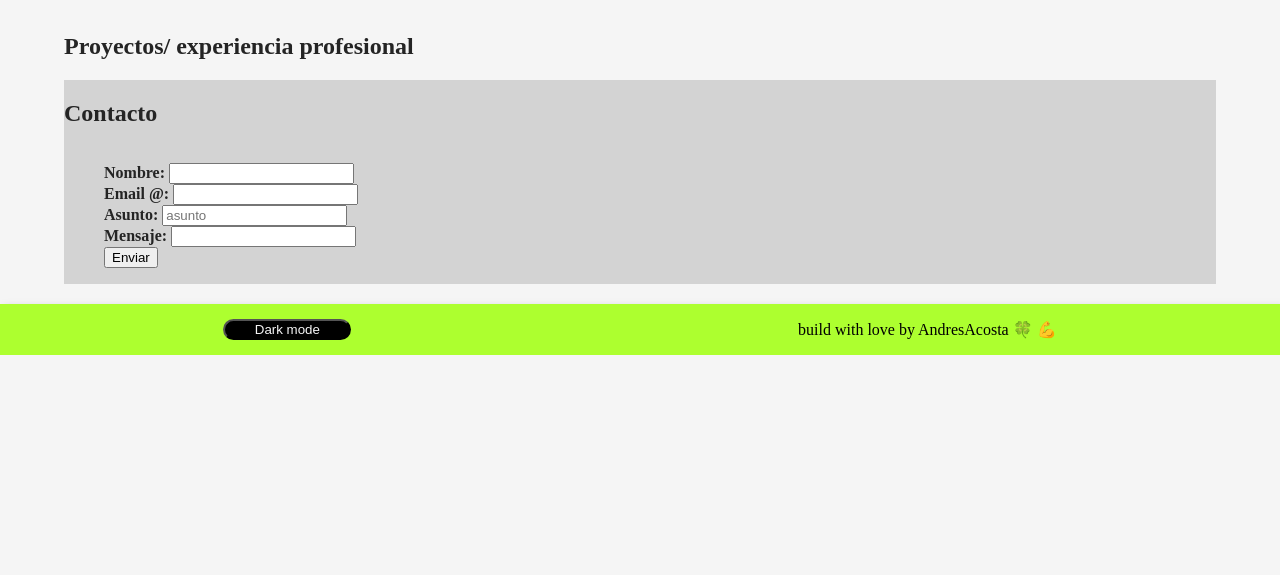
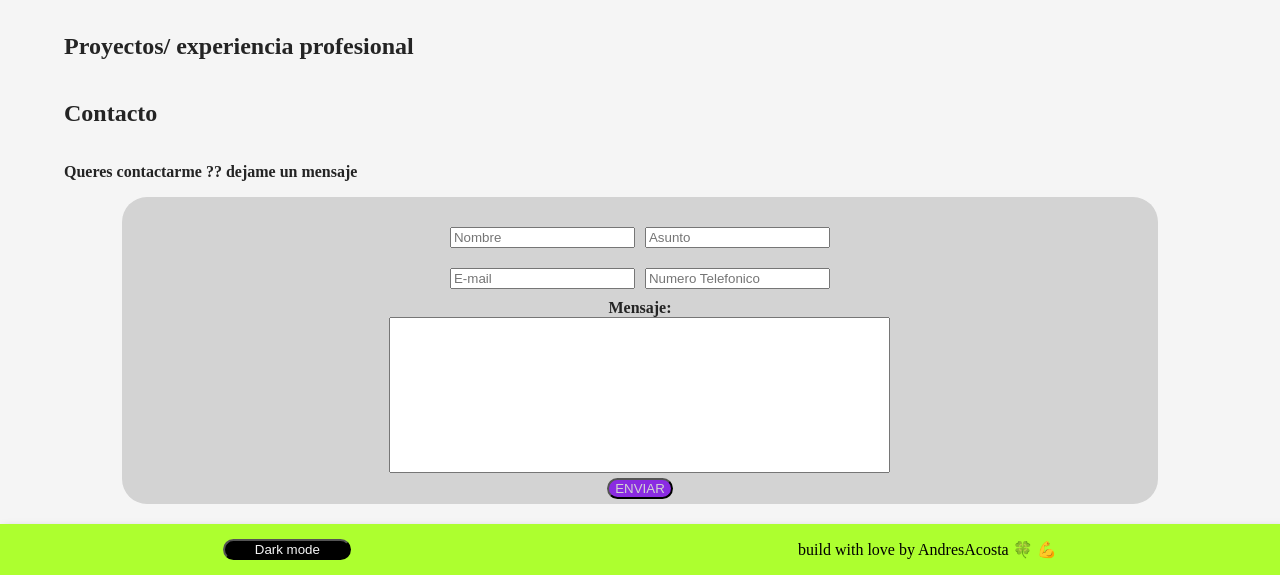
Before and after one commit to andyquemero/portfolio.github.io, a plain HTML site: page index.html in a window 1280 px wide. Shown: the part 1330-1905 px from the top of the page. Before the commit the page ends 1685 px from the top, so only its background shows below. Drawn offline with Linux system fonts and the light colour scheme.

Commit message:
mejorando caja comentario portfolio v 1.1

```diff
--- a/index.html
+++ b/index.html
@@ -25,6 +25,8 @@
 
 	<main>
 
+		<!-- Presentacion -->
+
 		<div class="presentacion">
 			<div class="presentacionInfo">
 				<h3>Hola, me llamo Andres Acosta y soy programador web</h3>
@@ -43,7 +45,7 @@
 		</div>
 
 
-
+			<!-- Informacion propia -->
 
 		<section class="info">
 
@@ -53,6 +55,8 @@
 				<h4>Actualmente vivo en la Ciudad Autonoma de Buenos Aires, en el barrio de Nueva Pompeya, poseo transporte propio tanto bici como moto, trabajo de forma autonoma en mensajeria, ventas online y reparacion de pc. Actualmente me encuentro en la busqueda de mi primera experiencia laboral en el mundo IT, si bien me falta seguir practicando y aprendiendo, considero que tengo un nivel apto de ambiente laboral, espero que mis proyectos sean de su agrado y cualquier comentario o critica constructiva, me ayudara.</h4>
 				<p>Bienvenidos a mi portafolio, que se encuentra en mejora continua </p>
 			</div>
+
+				<!-- Skills/Habilidades -->
 
 			<div class="infoSkills">
 				<h2 class="skillsTitulo">Skills</h2>
@@ -84,6 +88,8 @@
 				</div>
 			</div>
 
+				<!-- Hobbies -->
+
 			<div class="infoHobbies">
 				<h2>Hobbies</h2>
 				<div class="hobbiesBoxes">
@@ -108,12 +114,13 @@
 				</div>
 			</div>
 
+			<!-- Formacion academica -->
+
 			<div class="infoFormacion">
 				<h2>Formacion academica</h2>
 				<div class="formacionBoxes">
 					<div class="formacionBox">
                		 	<ul class="formacionList">
-               		     	<!-- Pon el logotipo de la institución de formación -->
                 	    	<li class="formacionImg"><img src="img\undavlogo.jfif"></li>
            		         	<li class="formacionTitle"><h4>Ingenieria Informatica</h4></li>
             	        	<li class="formacionSubtitle"><p>2019-Actualidad - UNDAV</p></li>
@@ -122,7 +129,6 @@
 
 					<div class="formacionBox">
               	 	 	<ul class="formacionList">
-                    		<!-- Pon el logotipo de la institución de formación -->
                 	    	<li class="formacionImg"><img src="img\codoacodo.jfif"></li>
           		          	<li class="formacionTitle"><h4>Desarrollo FullStack JAVA</h4></li>
             	        	<li class="formacionSubtitle"><p>2020 - Codo a Codo</p></li>
@@ -130,7 +136,6 @@
   		          	</div>
         	    	<div class="formacionBox">
         	        	<ul class="formacionList">
-                    		<!-- Pon el logotipo de la institución de formación -->
                 	    	<li class="formacionImg"><img src="img\educacionitlogo.jpg"></li>
             	        	<li class="formacionTitle"><h4>Programacion Web</h4></li>
                 	    	<li class="formacionSubtitle"><p>2021 - Educacion IT</p></li>
@@ -138,7 +143,6 @@
             		</div>
             		<div class="formacionBox">
             	    	<ul class="formacionList">
-                	    	<!-- Pon el logotipo de la institución de formación -->
         	            	<li class="formacionImg"><img src="img\oracleonelogo.png"><img src="img/alura_logo.png"></li>
     	                	<li class="formacionTitle"><h4>Oracle ONE next Educacion</h4></li>
 	                    	<li class="formacionSubtitle"><p>2022 - Alura Latam</p><li>
@@ -147,7 +151,7 @@
 				</div>
 
 			</div>
-
+			<!-- Proyectos personales mas prometedores-->
 			<div class="infoProyectos">
 				<h2>Proyectos/ experiencia profesional</h2>
 				<div class="proyectoBoxes">
@@ -158,31 +162,35 @@
 			</div>
 
 		</section>
+
+		<!-- Formulario para contacto -->
+
 		<section class="contacto">
 			<div class="infoContactos">
 				<h2>Contacto</h2>
+				<p>Queres contactarme ?? dejame un mensaje </p>
 				<form class="formularioContacto">
-					<ul>
-						<li>
-							<label>Nombre: </label>
-							<input type="text" name="">
-						</li>
-						<li>
-							<label>Email @: </label>
-							<input type="mail" name="">
-						</li>
-						<li>
-							<label>Asunto: </label>
-							<input type="text" name="" placeholder="asunto">
-						</li>
-						<li>
-							<label>Mensaje: </label>
-							<input type="textarea" name="">
-						</li>
-						<li>
-							<button type="submit"> Enviar </button>
-						</li>
-					</ul>
+            			<div class="formDatos">
+        			        <div>
+
+        			    	    <input type="text" name="nombre" id="nombre" placeholder="Nombre">
+        			       		<input type="text" name="asunto" id="asunto" placeholder="Asunto">
+        			        </div>
+        			        <div>
+
+                				<input type="email" name="correo" id="correo" placeholder="E-mail">
+         			       		<input type="number" name="telefono" id="telefono" placeholder="Numero Telefonico">
+        			        </div>
+         			   </div>
+         			   <div class="formMensaje">
+         			   		<label>Mensaje: </label>
+         			   		<textarea rows="10" cols="60">
+
+         			   		</textarea>
+         			   </div>
+			            <div class="enviar">
+			                <button type="submit" > ENVIAR </button>
+			            </div>
 				</form>
 			</div>
 		</section>
--- a/style.css
+++ b/style.css
@@ -256,11 +256,55 @@ main section .info{
 section .infoContactos{
 	display: flex;
 	flex-direction: column;
-	background: lightgrey;
 }
 
-.infoContactos form ul{
-	list-style: none;
+.infoContactos form{
+	background: lightgrey;
+	width: 90%;
+	margin: auto;
+	padding-top: 20px;
+	border-radius: 25px;
+}
+
+form .formDatos{
+	display: flex;
+	align-items: center;
+	flex-direction: column;
+}
+
+.formDatos div{
+	margin: 5px;
+}
+
+.formDatos div input{
+	margin: 5px;
+}
+
+form .formMensaje{
+	display: flex;
+	align-items: center;
+	flex-direction: column;
+}
+
+.formMensaje textarea{
+	resize: none;
+}
+
+form .enviar{
+	display: flex;
+	justify-content: center;
+	margin: 5px;
+}
+
+.enviar button{
+
+	background: blueviolet;
+	color: lightgrey;
+	border-radius: 20px;
+}
+
+button:hover{
+	color: green;
 }
 
 footer .pie{
```
